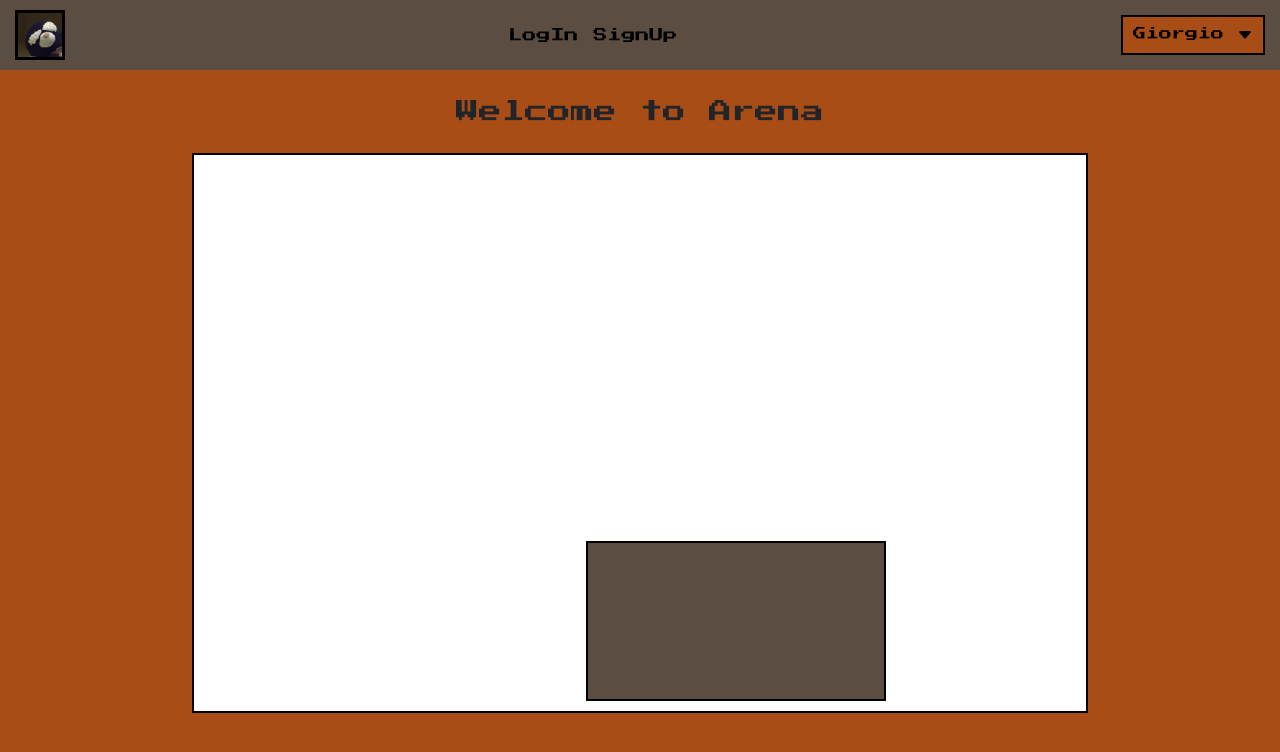
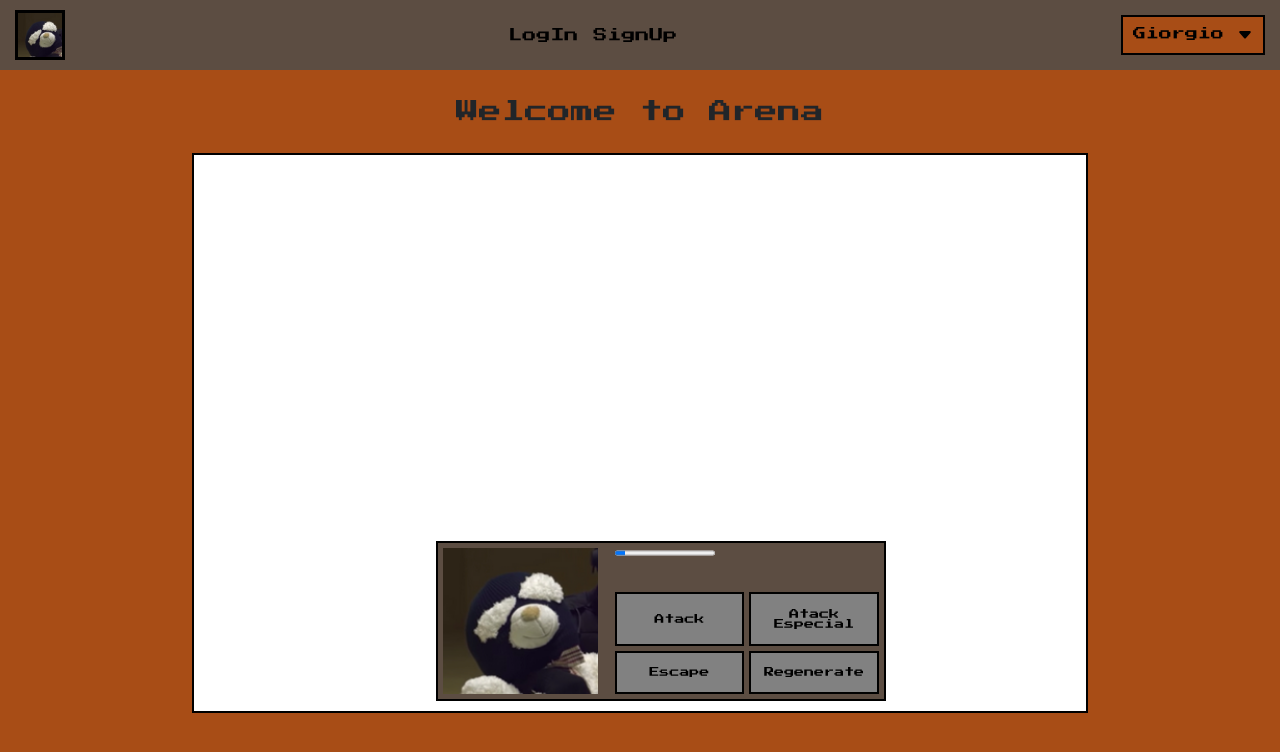
Before and after one commit to strGiorgio/PyMob2.1, a Vue app: page /battle in a window 1280 px wide. Shown: the top 752 px of the page. Built offline with nearby package versions, Linux system fonts and the light colour scheme; data requests are answered from the project's data file.

Commit message:
Create new items and style controller with grid and buttons

```diff
--- a/src/components/battle/controller.vue
+++ b/src/components/battle/controller.vue
@@ -1,5 +1,15 @@
 <template>
     <div class="controller">
+        <div class="wrapper-img">
+            <img src="/img/avatar.png" alt="">
+        </div>
+        <div class="controller-buttons">
+            <progress max="100" value="10" ></progress>
+            <button>Atack</button>
+            <button>Atack Especial</button>
+            <button>Escape</button>
+            <button>Regenerate</button>
+        </div>
 
     </div>
 </template>
@@ -12,7 +22,7 @@ export default {
 
 <style scoped>
     .controller {
-        width: 300px;
+        width: 450px;
         height: 160px;
         background-color: var(--color-secondary);
         border: 2px solid var(--color-black-default);
@@ -21,6 +31,37 @@ export default {
         right: 200px;
         transform: translateX(450px);
         animation: slideToLeft 2s forwards;
+        padding: 5px;
+        display: grid;
+        grid-template-columns: 1.3fr 2fr;
+
+    }
+
+    .wrapper-img img{
+        width: 90%;
+        height: 100%;
+    }
+
+    .controller-buttons {
+        display: grid;
+        grid-template-columns: 1fr 1fr;
+        grid-template-rows: 1fr 1fr fr;
+        grid-gap: 5px;
+    }
+
+    .controller-buttons progress {
+        grid-column: 1 / 3;
+    }
+
+    .controller-buttons button {
+        background-color: var(--color-gray);
+        border: 2px solid var(--color-black-default);
+        font: 1rem var(--font-primary);
+        transition: .5s;
+    }
+
+    .controller-buttons button:hover {
+        opacity: 70%;
     }
 
     @keyframes slideToLeft {
```
